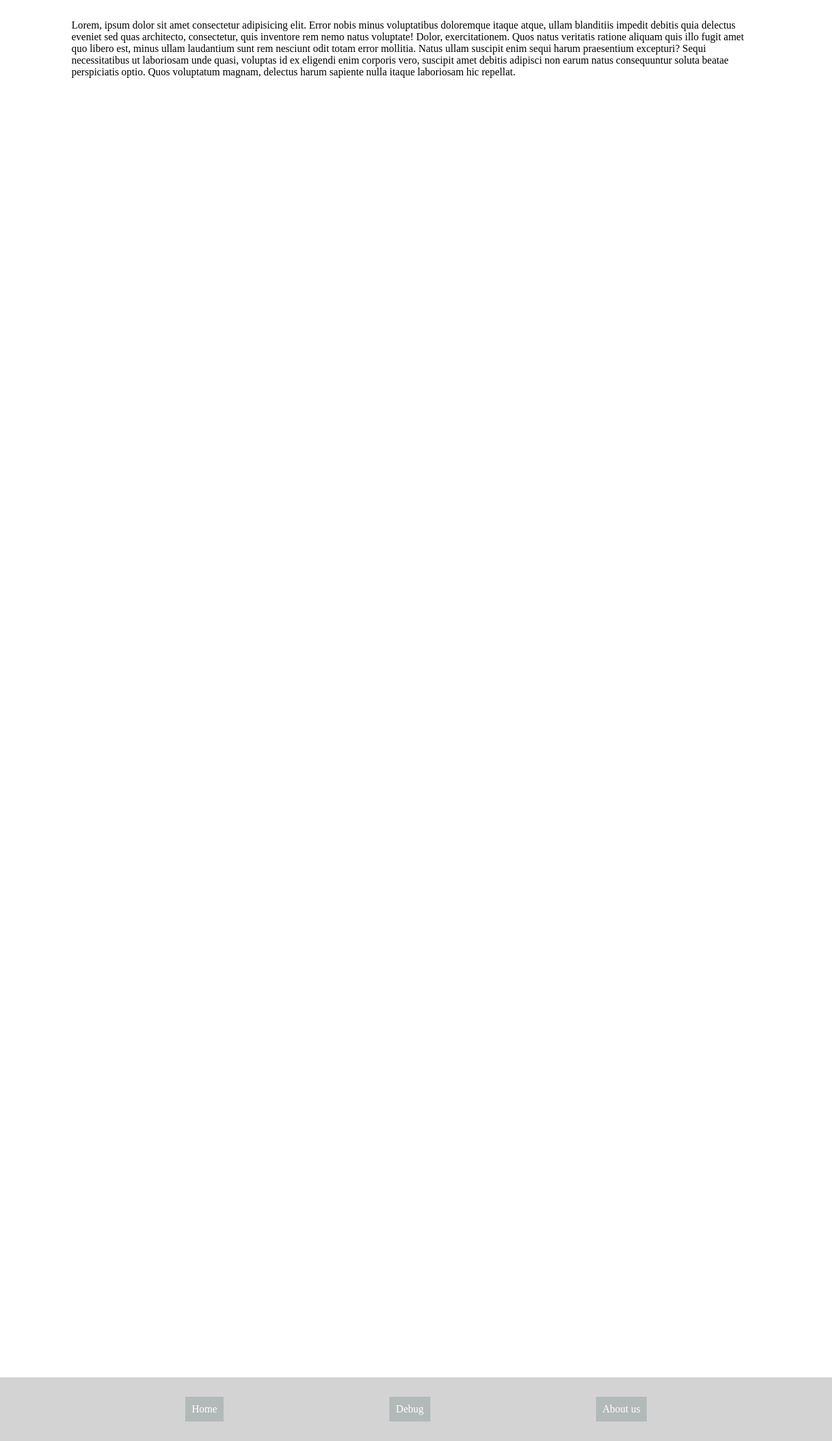
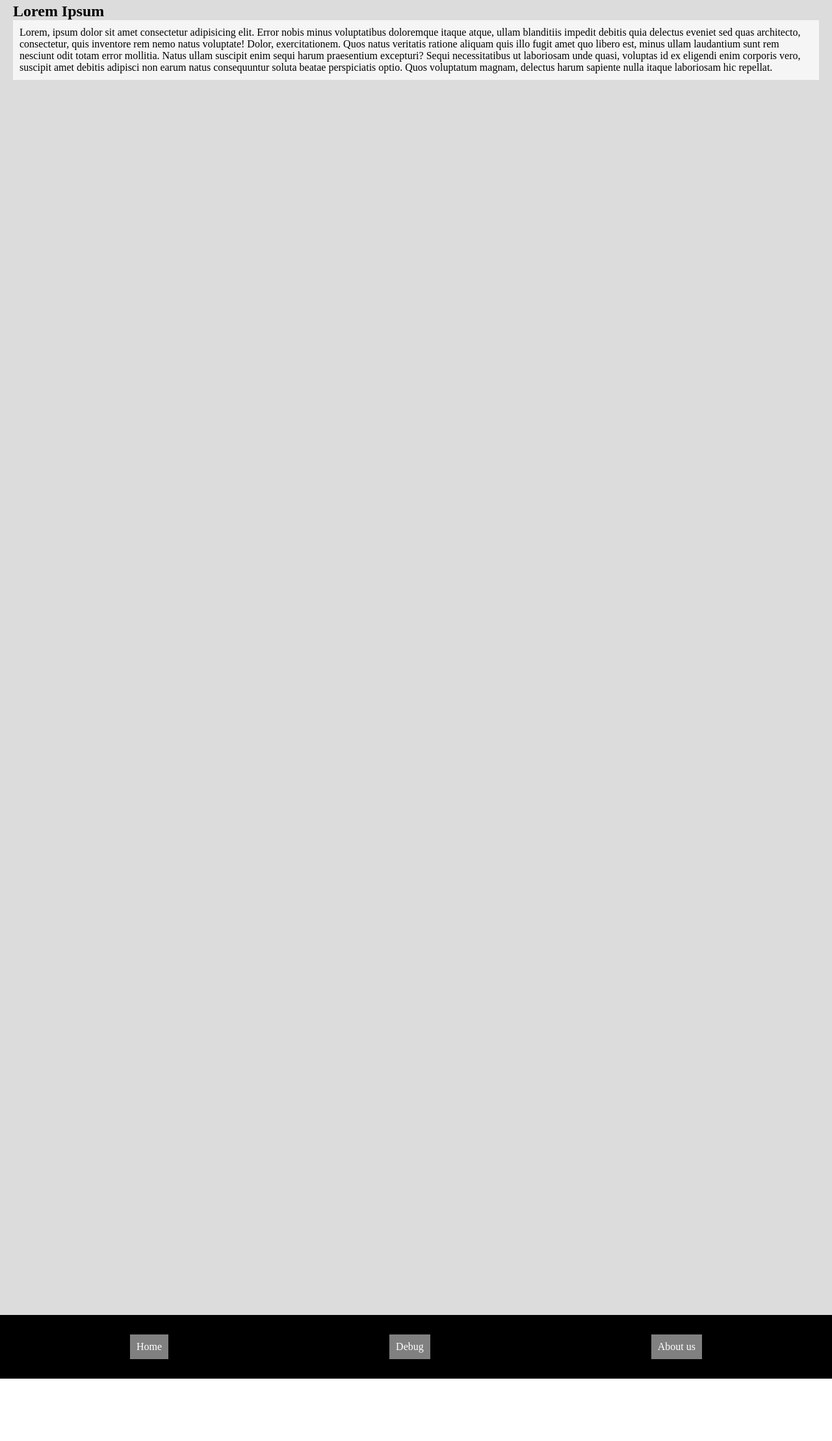
Before and after one commit to PettoDavida/School-Repo, a plain HTML site: page Kurs-intro/index.html in a window 1280 px wide. Shown: the part 80-2298 px from the top of the page at 65% size. After the commit the page ends 2202 px from the top, so only its background shows below. Drawn offline with Linux system fonts and the light colour scheme.

Commit message:
flyttat filer in i mapp och gjort uppgift

```diff
--- a/index.css
+++ b/Kurs-intro/index.css
@@ -18,7 +18,7 @@ body {
 header {
     display: flex;
     justify-content: space-between;
-    background-color: lightgrey;
+    background-color: black;
     position: fixed;
     width: 100%;
 
@@ -42,18 +42,21 @@ header>div>a:hover {
 }
 
 article {
-    margin: 100px;
+    background-color: gainsboro;
+    margin-top: 4rem;
+    padding: 20px;
     height: 2000px;
 }
 
-#lorem {
+.lorem {
     padding: 10px;
+    background-color: whitesmoke;
 }
 
 footer {
     display: flex;
-    justify-content: space-evenly;
-    background-color: lightgrey;
+    justify-content: space-around;
+    background-color:black;
     padding: 30px;
 }
 
@@ -63,16 +66,11 @@ footer>div>a {
 }
 
 footer>div {
-    background: rgba(47, 79, 79, .2);
+    background: grey;
     padding: 10px;
+
 }
 
 footer>div>a:hover {
     color: deepskyblue;
 }
-
-#left {}
-
-#middle {}
-
-#right {}
--- a/index.html
+++ b/Kurs-intro/index.html
@@ -27,7 +27,9 @@
     </header>
     <article>
 
-        <div id="lorem">
+        <h1>Lorem Ipsum</h1>
+
+        <div class="lorem">
             Lorem, ipsum dolor sit amet consectetur adipisicing elit. Error nobis minus voluptatibus doloremque itaque
             atque, ullam blanditiis impedit debitis quia delectus eveniet sed quas architecto, consectetur, quis
             inventore rem nemo natus voluptate! Dolor, exercitationem. Quos natus veritatis ratione aliquam quis illo
@@ -40,20 +42,20 @@
     </article>
     <footer>
 
-        <div id="left">
+        <div>
             <a href="#top" >
                 Home
             </a>
         </div>
 
-        <div id="middle">
-            <a href="http://" target="_blank" rel="noopener noreferrer">
+        <div>
+            <a href="#top">
                 Debug
             </a>
         </div>
 
-        <div id="right">
-            <a href="http://" target="_blank" rel="noopener noreferrer">
+        <div>
+            <a href="#top">
                 About us
             </a>
         </div>
```
